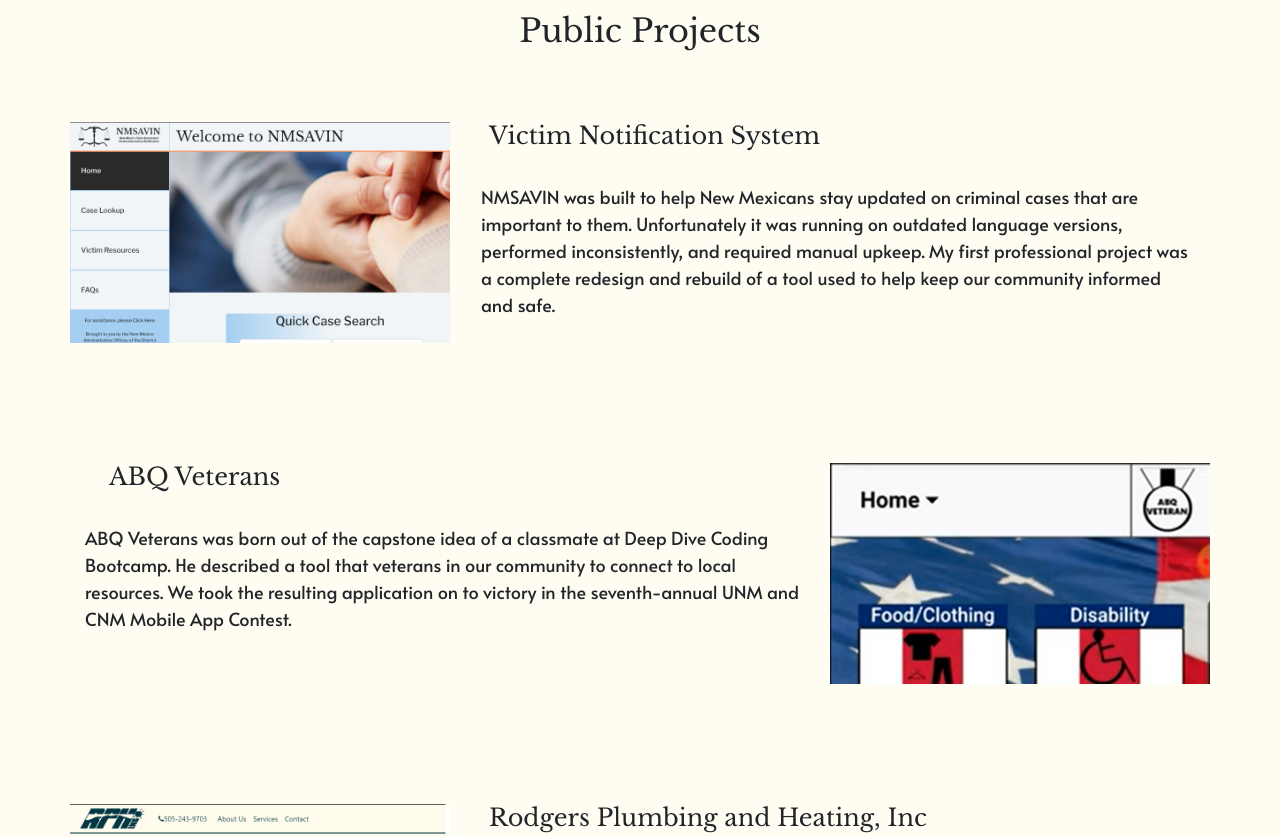
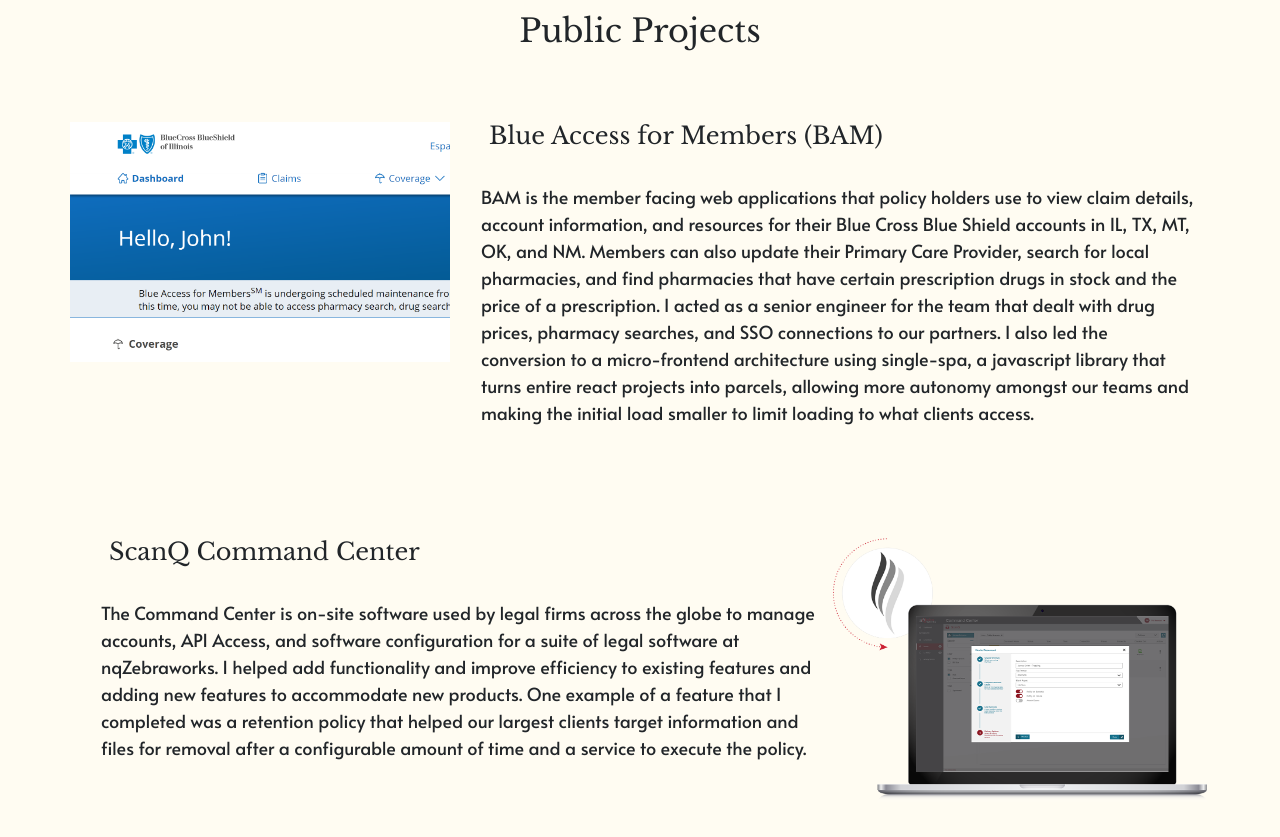
Before and after one commit to Johnthe-dev/PersonalWebpage, a React (Create React App) app in the folder app/: page /Portfolio in a window 1280 px wide. Shown: the part 1940-2777 px from the top of the page. Built offline with nearby package versions, Linux system fonts and the light colour scheme; no server answers.

Commit message:
added new experience

```diff
--- a/app/src/pages/Portfolio/Portfolio.js
+++ b/app/src/pages/Portfolio/Portfolio.js
@@ -13,12 +13,14 @@ import rphiRebuild from "../../images/rphiRebuild.png"
 import resume from "../../resume/Resume.pdf"
 import cSharp from "../../images/CSharpLogo.png"
 import award from "../../images/AppContestAward.jpg"
+import commandCenter from "../../images/command-center.png"
+import bam from "../../images/BAM.PNG"
 
 export const Portfolio = () => {
     return (
         <Container>
             <Row className={"py-5 justify-content-around"}>
-                <h2>Happy to help</h2>
+                <h2>Happy to Help</h2>
             </Row>
             <Row className={"pb-3 d-flex align-items-center justify-content-around"}>
                 <NavLink href={'#technologies'}>Technologies</NavLink>
@@ -215,6 +217,41 @@ export const Portfolio = () => {
             </Row>
             <Row className={"pb-3 py-md-5 d-flex justify-content-around align-content-center"}>
                 <Col className="col-12 col-md-4 px-0 mx-0 pb-3 pb-md-4">
+                    <img className="w-100" src={bam} alt="Screen shot of Blue Access for Members"/>
+                </Col>
+                <Col>
+                    <h4 className={'pb-3 pb-md-4 px-4'}>Blue Access for Members (BAM)</h4>
+                    <p className={'pl-3 text-wrap'}>
+                        BAM is the member facing web applications that policy holders use to view claim details, account
+                        information, and resources for their Blue Cross Blue Shield accounts in IL, TX, MT, OK, and NM.
+                        Members can also update their Primary Care Provider, search for local pharmacies, and find
+                        pharmacies that have certain prescription drugs in stock and the price of a prescription. I
+                        acted as a senior engineer for the team that dealt with drug prices, pharmacy searches, and SSO
+                        connections to our partners. I also led the conversion to a micro-frontend architecture using
+                        single-spa, a javascript library that turns entire react projects into parcels, allowing more
+                        autonomy amongst our teams and making the initial load smaller to limit loading to what clients
+                        access.
+                    </p>
+                </Col>
+            </Row>
+            <Row className={"pb-3 py-md-5 d-flex justify-content-around align-content-center flex-row-reverse"}>
+                <Col className="col-12 col-md-4 px-0 mx-0 pb-3 pb-md-4">
+                    <img className="w-100" src={commandCenter} alt="Screen shot of nQueue Command Center"/>
+                </Col>
+                <Col>
+                    <h4 className={'pb-3 pb-md-4 px-4'}>ScanQ Command Center</h4>
+                    <p className={'pl-3 text-wrap'}>
+                        The Command Center is on-site software used by legal firms across the globe to manage accounts,
+                        API Access, and software configuration for a suite of legal software at nqZebraworks. I helped
+                        add functionality and improve efficiency to existing features and adding new features to
+                        accommodate new products. One example of a feature that I completed was a retention policy that
+                        helped our largest clients target information and files for removal after a configurable amount
+                        of time and a service to execute the policy.
+                    </p>
+                </Col>
+            </Row>
+            <Row className={"pb-3 py-md-5 d-flex justify-content-around align-content-center"}>
+                <Col className="col-12 col-md-4 px-0 mx-0 pb-3 pb-md-4">
                     <img className="w-100" src={NMSavin} alt="Screen shot of NMSavin"/>
                 </Col>
                 <Col>
```
Also changed, not shown: app/src/images/BAM.PNG (added), app/src/images/command-center.png (added).
